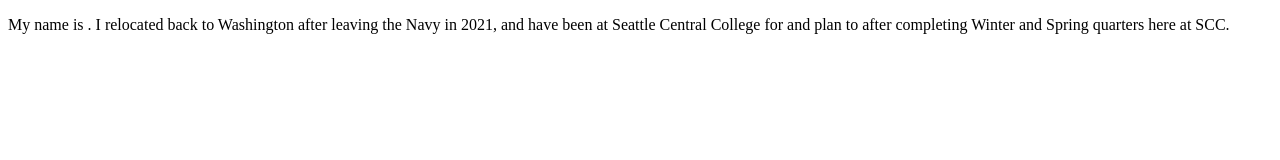
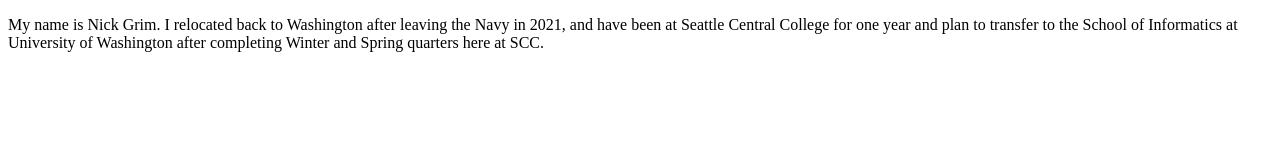
Before and after one commit to nagrim2789/IT121_JavaScript1, a plain HTML site: page index.html in a window 1280 px wide. Drawn offline with Linux system fonts and the light colour scheme.

Commit message:
Update index.html

```diff
--- a/index.html
+++ b/index.html
@@ -1,18 +1,21 @@
 <!DOCTYPE html>
 <html>
-<body>
+  <body>
+    <p id="paragraph">
+      My name is FIRSTNAME LASTNAME. I relocated back to Washington after leaving the Navy in 2021, and have been at Seattle Central College for YEARS and plan to GOALS after completing Winter and Spring quarters here at SCC.
+    </p>
+  </body>
 
-<p id="paragraph"> My name is <FIRSTNAME> <LASTNAME>. I relocated back to Washington after leaving the Navy in 2021, and have been at Seattle Central College for <YEARS> and plan to <GOALS> after completing Winter and Spring quarters here at SCC.
-<p>
-<script src="script.js"></script>
-<script>
-const paragraph = document.getElementById("paragraph");
-paragraph.innerHTML = paragraph.innerHTML
-    .replace("<FIRSTNAME>", firstname)
-    .replace("<LASTNAME>", lastname)
-    .replace("<YEARS>", yearsofstudy)
-    .replace("<GOALS>", goal);
-</script>
+   <script>
+     let firstname = "Nick";
+     let lastname = "Grim";
+     let yearsofstudy = "one year";
+     let goal = "transfer to the School of Informatics at University of Washington";
 
-</body>
+     paragraph.innerHTML = paragraph.innerHTML
+       .replace("FIRSTNAME",firstname)
+       .replace("LASTNAME", lastname)
+       .replace("YEARS", yearsofstudy)
+       .replace("GOALS", goal)
+  </script>
 </html>
```
